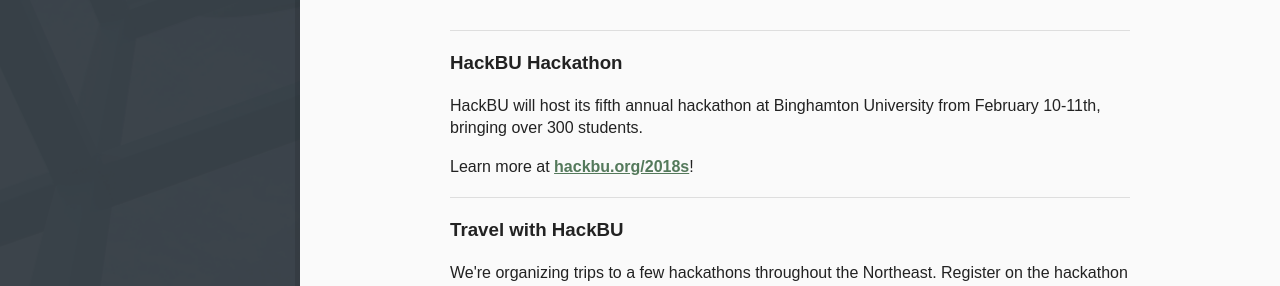
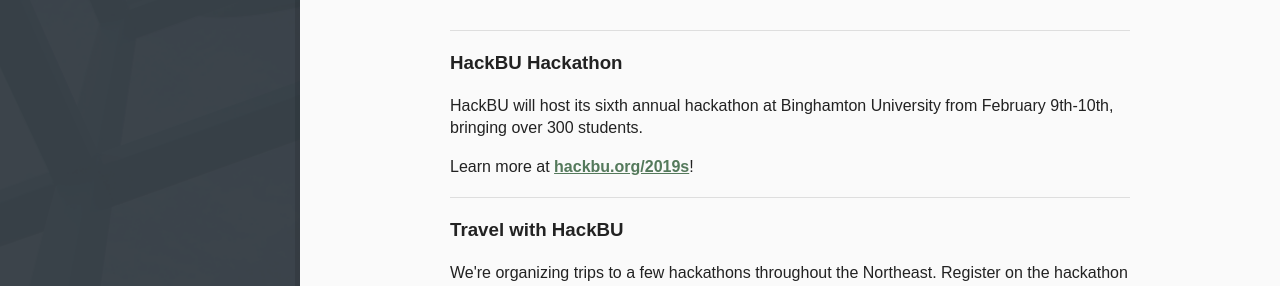
Before and after one commit to hackbinghamton/hackbinghamton.github.io, a Jekyll site: the page built from hackathons/index.html, in a window 1280 px wide. Shown: the part 326-612 px from the top of the page. Built offline with Jekyll 4.4.1, drawn with Linux system fonts in a browser that asks for light colours; nearby versions of some CDN libraries.

Commit message:
fixed link on hackathons tab

```diff
--- a/hackathons/index.html
+++ b/hackathons/index.html
@@ -17,8 +17,8 @@
 
 <div class="article">
 	<h3>HackBU Hackathon</h3>
-	<p>HackBU will host its fifth annual hackathon at Binghamton University from February 10-11th, bringing over 300 students.</p>
-	<p>Learn more at <a href="http://hackbu.org/2018s/">hackbu.org/2018s</a>!</p>
+	<p>HackBU will host its sixth annual hackathon at Binghamton University from February 9th-10th, bringing over 300 students.</p>
+	<p>Learn more at <a href="http://hackbu.org/2019s/">hackbu.org/2019s</a>!</p>
 </div>
 
 <div class="article">
```
